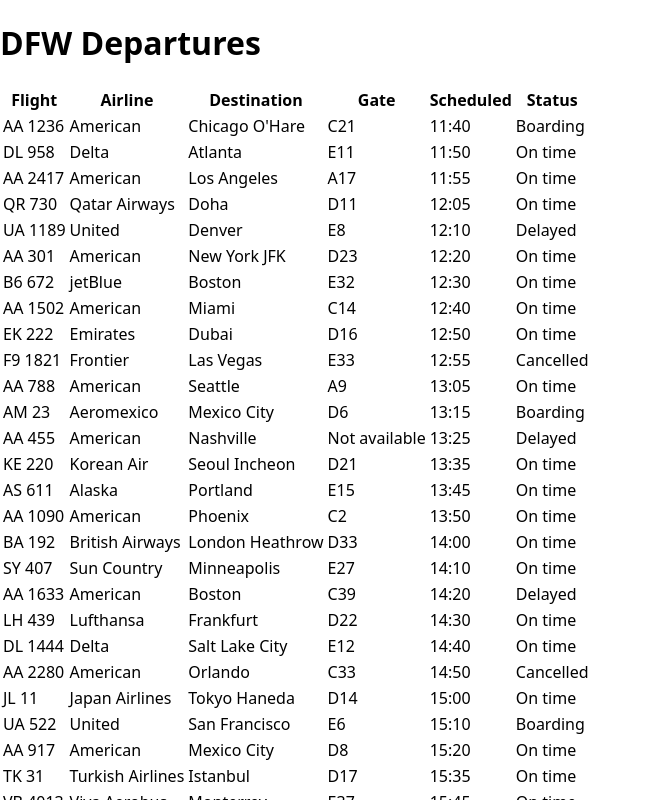
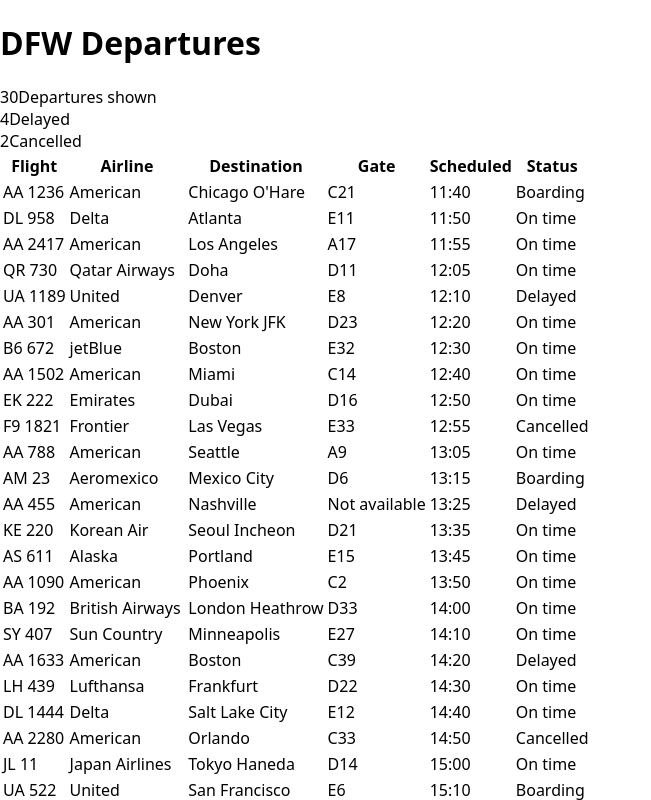
Before and after one commit to swz22/flight-board, a React (Vite) app: page / in a window 1280 px wide. Shown: the top 800 px of the page, without its empty margins (0-651 px from the left). Built offline with nearby package versions, Linux system fonts and the light colour scheme.

Commit message:
feat: add summary cards

```diff
--- a/src/App.jsx
+++ b/src/App.jsx
@@ -1,5 +1,6 @@
 import { useEffect, useState } from "react";
 import { fetchDepartures } from "./api";
+import SummaryCards from "./components/SummaryCards";
 import DeparturesBoard from "./components/DeparturesBoard";
 
 export default function App() {
@@ -31,6 +32,7 @@
   return (
     <main className="app">
       <h1>DFW Departures</h1>
+      <SummaryCards flights={flights} />
       <DeparturesBoard flights={flights} />
     </main>
   );
--- /dev/null
+++ b/src/components/SummaryCards.jsx
@@ -0,0 +1,21 @@
+export default function SummaryCards({ flights }) {
+  const delayed = flights.filter((f) => f.status === "delayed").length;
+  const cancelled = flights.filter((f) => f.status === "cancelled").length;
+
+  return (
+    <section className="cards">
+      <div className="card">
+        <span className="card-value">{flights.length}</span>
+        <span className="card-label">Departures shown</span>
+      </div>
+      <div className="card card-delayed">
+        <span className="card-value">{delayed}</span>
+        <span className="card-label">Delayed</span>
+      </div>
+      <div className="card card-cancelled">
+        <span className="card-value">{cancelled}</span>
+        <span className="card-label">Cancelled</span>
+      </div>
+    </section>
+  );
+}
```
